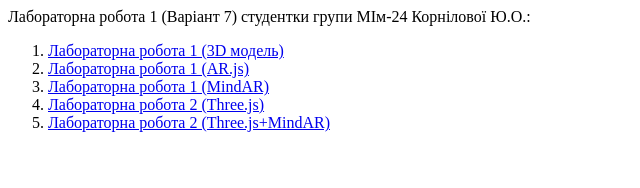
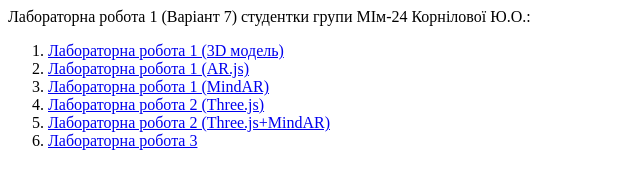
Before and after one commit to yulia-183/ICTO-25-lab1, a plain HTML site: page index.html in a window 1280 px wide. Shown: the whole page, without its empty margins (0-640 px from the left). Drawn offline with Linux system fonts and the light colour scheme.

Commit message:
Add files via upload

```diff
--- a/index.html
+++ b/index.html
@@ -9,6 +9,7 @@
                       <li><a href="lab001.html" tardet="blank">Лабораторна робота 1 (MindAR)</a></li>
 		      <li><a href="lab2/lab02.html" tardet="blank">Лабораторна робота 2 (Three.js)</a></li>
 		      <li><a href="lab2/lab2.html" tardet="blank">Лабораторна робота 2 (Three.js+MindAR)</a></li>
+		      <li><a href="lab3/lab3.html" tardet="blank">Лабораторна робота 3 </a></li>
                </ol>
          </body>
 </html>
```
